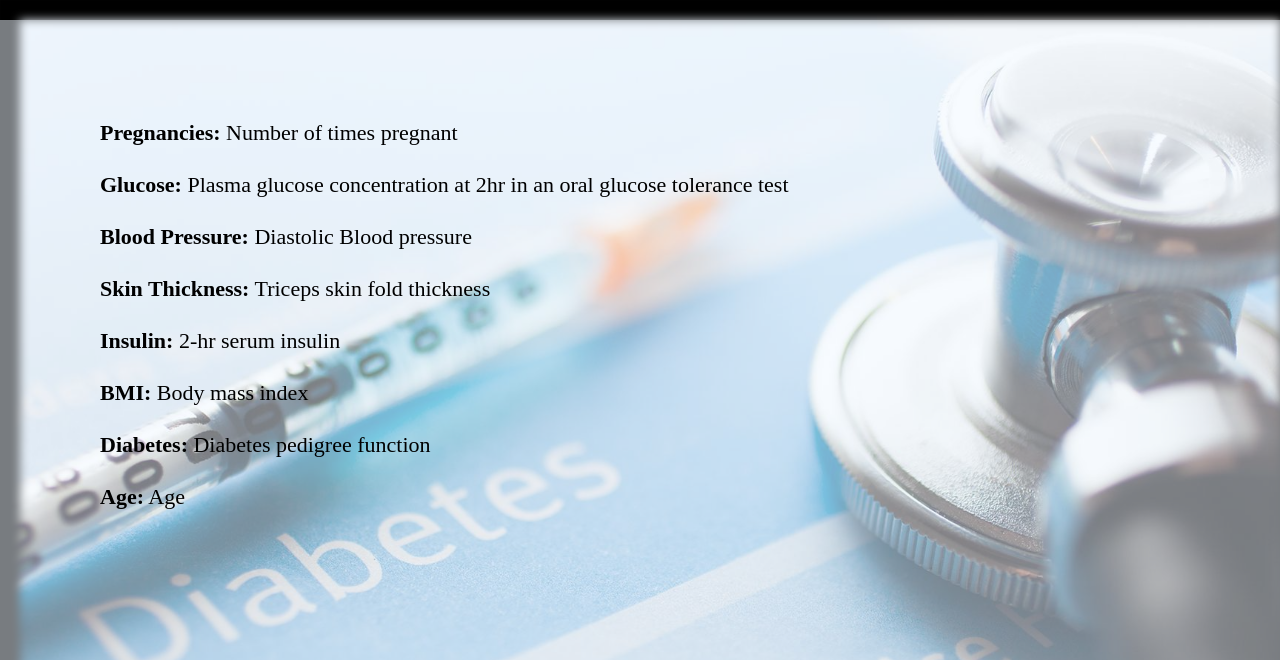
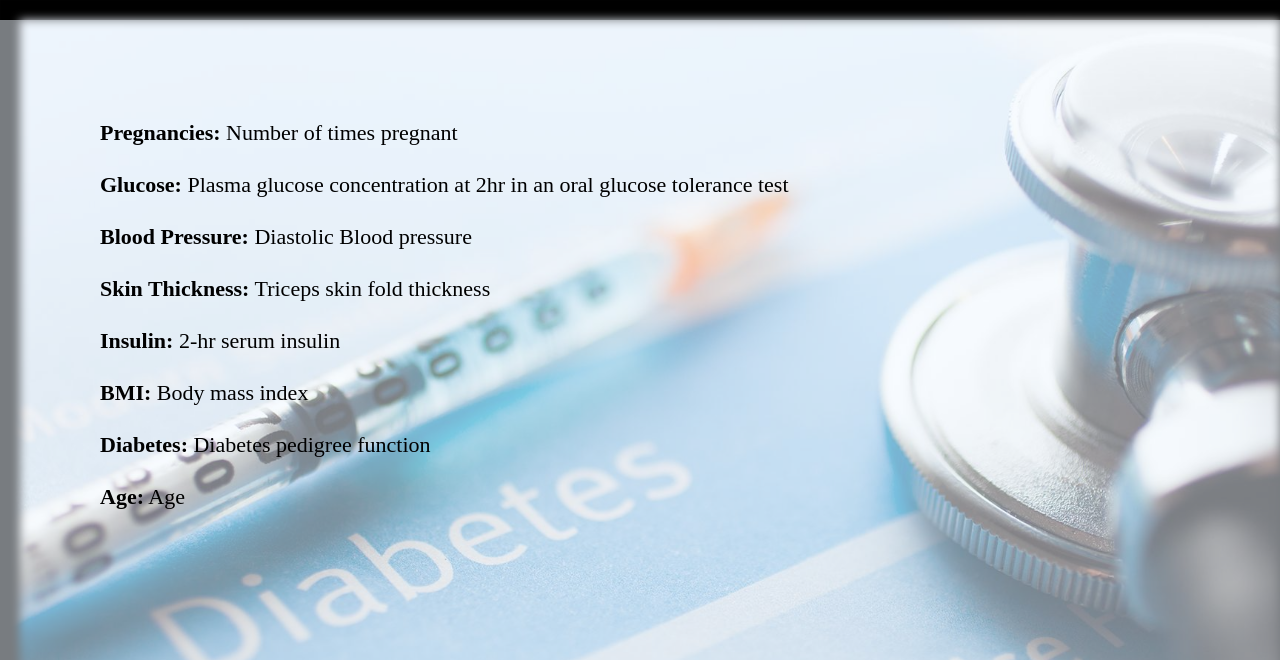
Before and after one commit to hsahu615/Diabetes-Prediction, a Flask app: page /help in a window 1280 px wide. Shown: the part 140-800 px from the top of the page. Run offline with Flask 2, Linux system fonts and the light colour scheme; some web fonts are replaced.

Commit message:
Add files via upload

```diff
--- a/templates/index.html
+++ b/templates/index.html
@@ -1,11 +1,11 @@
 <html>
 <head>
   <title>Diabetes Prediction</title>
-  <link type="text/css" rel="stylesheet" href="{{ url_for('static', filename = 'css/style.css') }}">
+  <link type="text/css" rel="stylesheet" href="{{ url_for('static', filename = 'css/main.css') }}">
   <link rel="stylesheet" href="https://stackpath.bootstrapcdn.com/font-awesome/4.7.0/css/font-awesome.min.css" integrity="sha384-wvfXpqpZZVQGK6TAh5PVlGOfQNHSoD2xbE+QkPxCAFlNEevoEH3Sl0sibVcOQVnN" crossorigin="anonymous">
 </head>
 <body>
-<div class="background" style="background-image: url({{ url_for('static', filename='images/dark.jpg') }});  height: 100%; background-position: center;background-repeat: no-repeat;background-size: cover;"></div>
+<div class="background" style="background-image: url({{ url_for('static', filename='images/dark.jpg') }}); position: fixed;background-size: cover;"></div>
 <nav class="topnavbar">
   <div class="logo"><img class="logo1" src="{{ url_for('static', filename='images/logo1.png') }}"></div>
   <label class="Title">Diabetes Prediction</label>
```
